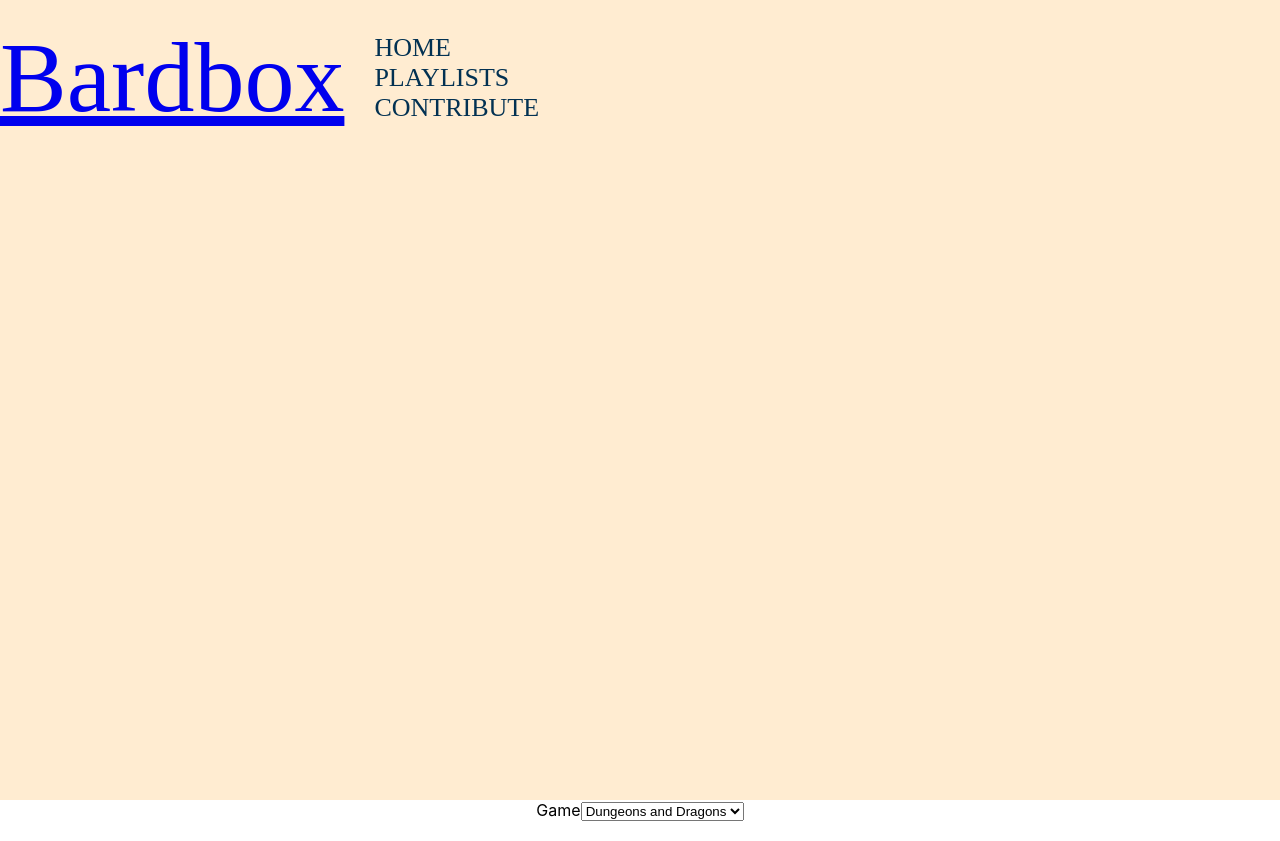
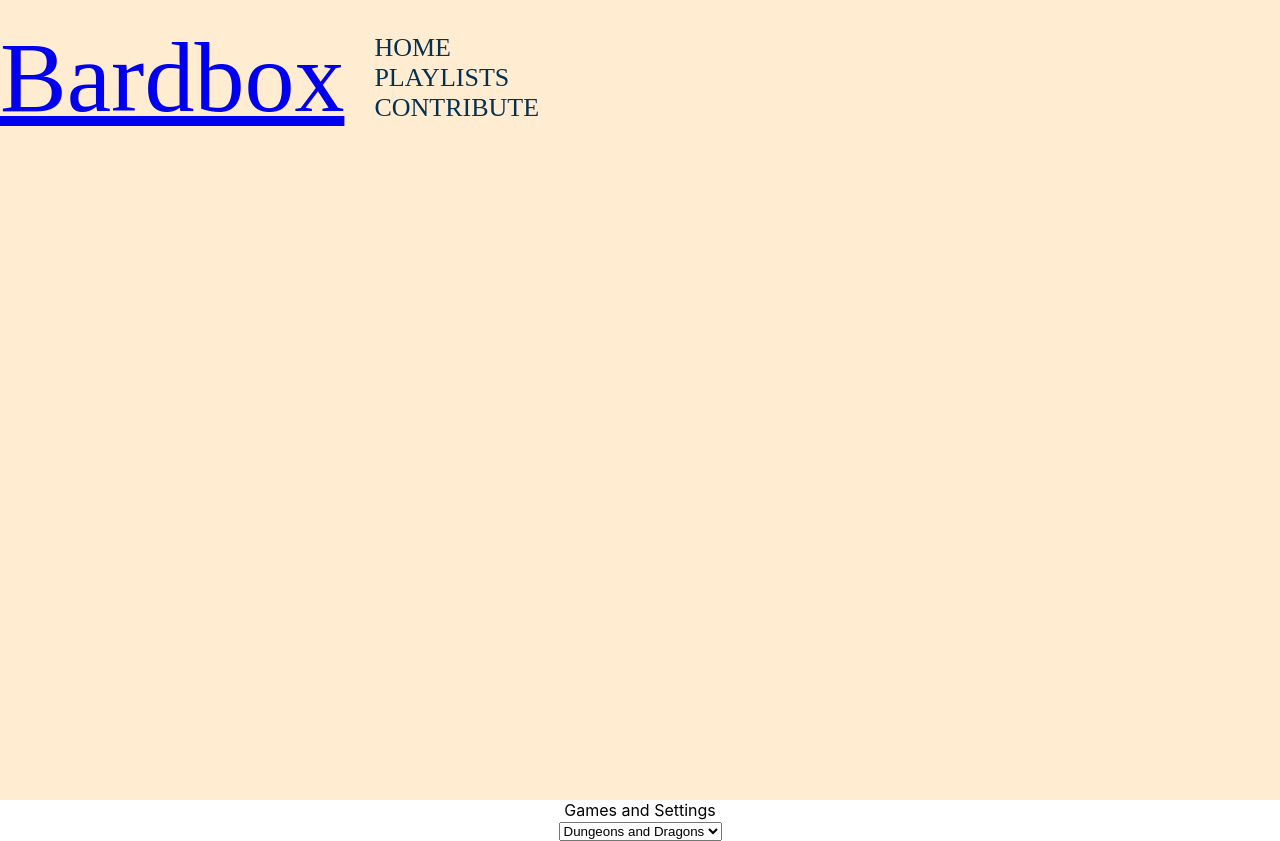
Before and after one commit to SayJinx/bardbox, a React (Create React App) app: page / in a window 1280 px wide. Built offline with nearby package versions, Linux system fonts and the light colour scheme.

Commit message:
Got the dropdown to show, now need to fix placement of page elements.

```diff
--- a/src/App.js
+++ b/src/App.js
@@ -1,6 +1,6 @@
 import './App.css';
 import Header from './components/header/Header'
-import DropdownGame from './components/home/selector/selector';
+import DropdownGame from './components/home/selector/selector.jsx';
 
 function App() {
 
@@ -10,9 +10,9 @@ function App() {
       <header className="App-header">
         <Header></Header>
       </header>
-
+      <div>
       <DropdownGame></DropdownGame>
-
+      </div>
     </div>
 
   );
--- a/src/components/home/selector/selector.css
+++ b/src/components/home/selector/selector.css
@@ -2,6 +2,7 @@
     display: flex;
     flex-flow: column;
     justify-content: flex-start;
+    align-items: center;
 }
 
 .select {
--- a/src/components/home/selector/selector.jsx
+++ b/src/components/home/selector/selector.jsx
@@ -1,13 +1,15 @@
 import React from 'react';
+import Dropdown from 'react-bootstrap/dropdown'
 import './selector.css';
 
 const DropdownGame = () => {
 
+    console.log('Dropdown printing before the return');
     return (
 
-        <div>
+       <div>
         <form>
-        <label>Game</label>
+        <label>Games and Settings</label><br />
         <select name="drop1" id="drop1">
             <option value="option 1">Dungeons and Dragons</option>
             <option value="option 2">Into the Borderwilds</option>
@@ -15,6 +17,20 @@ const DropdownGame = () => {
         </form>
         </div>
 
+
+/*        <Dropdown>
+            <Dropdown.Toggle variant="success" id="dropdown-basic">
+                Games and Settings
+            </Dropdown.Toggle>
+
+            <Dropdown.Menu>
+                <Dropdown.Item href="#/action-1">Dungeons and Dragons</Dropdown.Item>
+                <Dropdown.Item href="#/action-2">Into the Borderwilds</Dropdown.Item>
+            </Dropdown.Menu>
+        </Dropdown>
+
+        */
+
     )
 
 };
```
